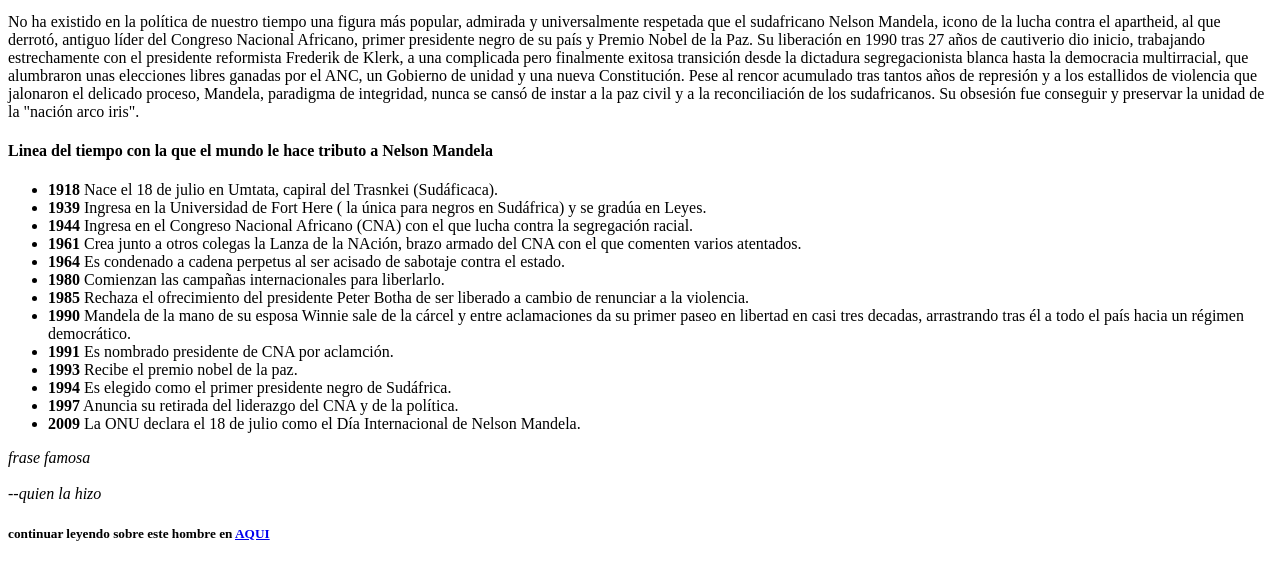
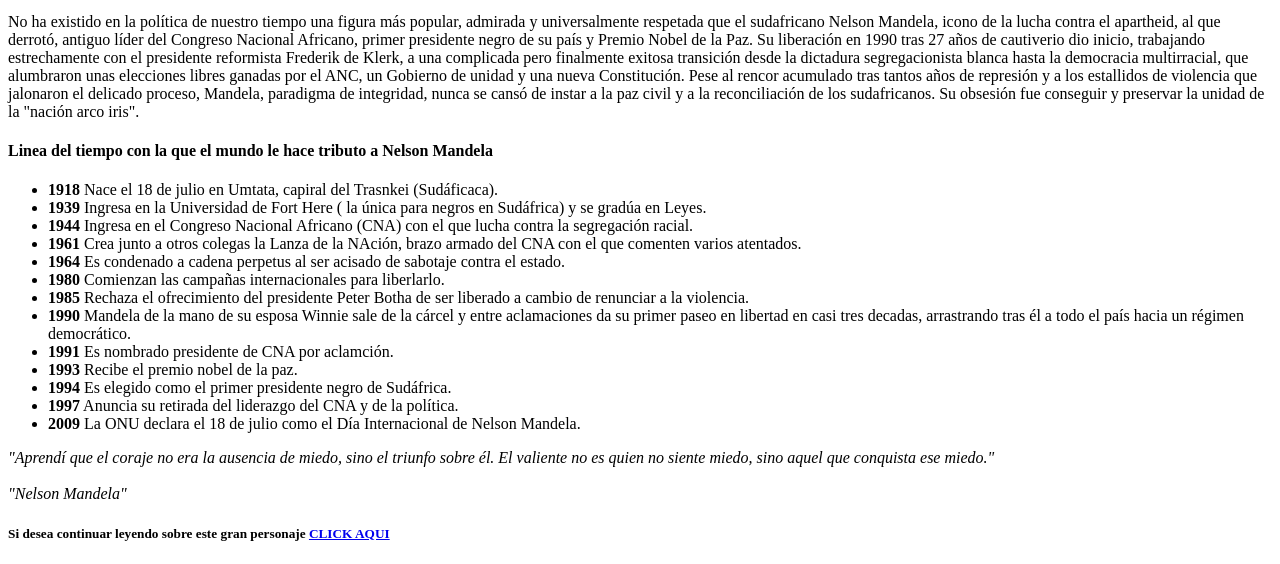
Before and after one commit to Alejaospino27/Pagina-tributo_Nelson-Mandela, a plain HTML site: page index.html in a window 1280 px wide. Shown: the part 439-1003 px from the top of the page. Drawn offline with Linux system fonts and the light colour scheme.

Commit message:
detalles de la historia listos

```diff
--- a/index.html
+++ b/index.html
@@ -54,9 +54,9 @@
 
 
       </ul>
-      <i>frase famosa</i>
+      <i>"Aprendí que el coraje no era la ausencia de miedo, sino el triunfo sobre él. El valiente no es quien no siente miedo, sino aquel que conquista ese miedo."</i>
       <br><br>
-      <i>--quien la hizo</i>
+      <i>"Nelson Mandela"</i>
 
 
 
@@ -64,8 +64,8 @@
 
 
 
-    <h5>continuar leyendo sobre este hombre en
-      <a id="tribute-link" target="_blank" href="https://news.un.org/es/story/2020/06/1475852">AQUI</a>
+    <h5>Si desea continuar leyendo sobre este gran personaje
+      <a id="tribute-link" target="_blank" href="https://news.un.org/es/story/2020/06/1475852"> CLICK AQUI</a>
     </h5>
 
 
```
